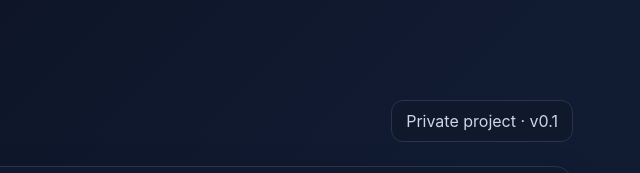
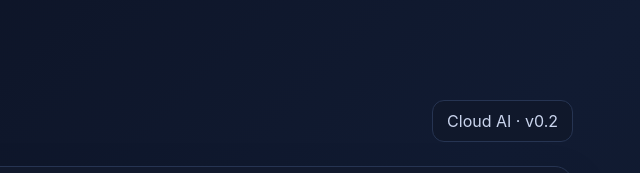
Before and after one commit to Wtt0423/flashlight, a plain HTML site: page index.html in a window 1280 px wide. Shown: the top 173 px of the page, 637-1277 px from the left. Drawn offline with Linux system fonts and the light colour scheme.

Commit message:
Show public cloud AI status

```diff
--- a/index.html
+++ b/index.html
@@ -13,7 +13,7 @@
 </head>
 <body>
 <div class="container">
-  <div class="hero"><div><div class="eyebrow">Seedance Video Workflow</div><h1>手电筒剧本创作器</h1><p>快速生成真实 UGC 风格的 TikTok 电商剧本和 Seedance 中文提示词。</p></div><div class="badge">Private project · v0.1</div></div>
+  <div class="hero"><div><div class="eyebrow">Seedance Video Workflow</div><h1>手电筒剧本创作器</h1><p>快速生成真实 UGC 风格的 TikTok 电商剧本和 Seedance 中文提示词。</p></div><div class="badge">Cloud AI · v0.2</div></div>
   <div class="grid">
     <section class="card">
       <h2>创作参数</h2>
```
